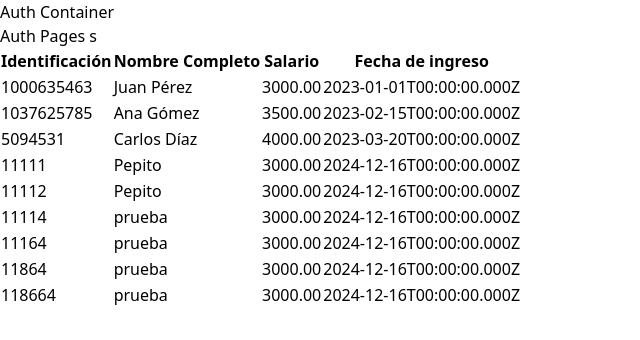
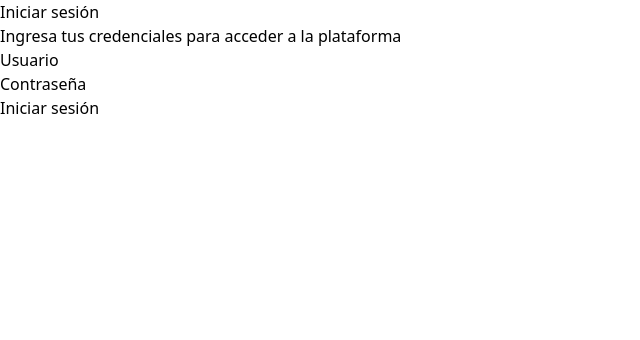
Before and after one commit to scruc1990/requestManagement_React, a React (Vite) app: page /#/auth/login in a window 1280 px wide. Shown: the top 340 px of the page, without its empty margins (0-640 px from the left). Built offline with nearby package versions, Linux system fonts and the light colour scheme; no server answers.

Commit message:
Rama: main Autor: Cristian Herrera Descripción: Se suben cambios del logeo y control del estado del token

```diff
--- a/package.json
+++ b/package.json
@@ -14,6 +14,7 @@
     "axios": "^1.7.9",
     "formik": "^2.4.6",
     "joi": "^17.13.3",
+    "prop-types": "^15.8.1",
     "react": "^18.3.1",
     "react-dom": "^18.3.1",
     "react-router-dom": "^7.1.0"
--- /dev/null
+++ b/src/components/auth/login-form/LoginForm.jsx
@@ -0,0 +1,65 @@
+import { InputComponent } from "@components/generic/InputComponent";
+import { useTokenContext } from "@hooks/useTokenContext";
+import { validates } from "@utils/functions/validates";
+import { login } from '@services/authServices.js';
+import { useFormik } from "formik";
+import Joi from "joi";
+
+const LoginForm = () => {
+    const { setToken } = useTokenContext();
+
+    const validationSchema = Joi.object({
+        usuario: Joi.string().max(100).required().messages({
+            "string.base": "El usuario debe ser un texto",
+            "string.empty": "El usuario es requerido",
+            "string.max": "El usuario no debe tener más de {#limit} caracteres"
+        }),
+        contraseña: Joi.string().max(200).required().messages({
+            "string.base": "La contraseña debe ser un texto",
+            "string.empty": "La contraseña es requerida",
+            "string.max": "La contraseña no debe tener más de {#limit} caracteres"
+        })
+    });
+
+    const validate = (values) => {
+        return validates(values, validationSchema);
+    };
+
+    const formik = useFormik({
+        initialValues: {
+            usuario: '',
+            contraseña: ''
+        },
+        validate,
+        onSubmit: async values => {
+            console.log(values);
+            const result = await login(values);
+            if (!result?.success){
+                return alert(result?.message);
+            }
+            setToken(result?.token);
+        }
+    });
+
+    return (
+        <form onSubmit={formik.handleSubmit} className="flex flex-col items-center">
+            <InputComponent
+                id="usuario"
+                name="usuario"
+                label="Usuario"
+                type="text"
+                formik={formik}
+            />
+            <InputComponent
+                id="contraseña"
+                name="contraseña"
+                label="Contraseña"
+                type="password"
+                formik={formik}
+            />
+            <button type="submit" className="rounded bg-blue-500 text-white px-4 py-2 mt-4">Iniciar sesión</button>
+        </form>
+    )
+};
+
+export default LoginForm;
--- /dev/null
+++ b/src/components/auth/login-header/LoginHeader.jsx
@@ -0,0 +1,17 @@
+import PropTypes from "prop-types";
+
+const LoginHeader = ({ title, description }) => {
+  return (
+    <div className="pb-6 flex flex-col items-center">
+      <h1 className="text-lg font-bold">{title}</h1>
+      <p>{description}</p>
+    </div>
+  );
+}
+
+LoginHeader.propTypes = {
+  title: PropTypes.string,
+  description: PropTypes.string
+};
+
+export default LoginHeader;
--- a/src/components/generic/InputComponent.jsx
+++ b/src/components/generic/InputComponent.jsx
@@ -0,0 +1,36 @@
+import PropTypes from 'prop-types';
+
+export const InputComponent = ({
+    id,
+    name,
+    label,
+    type,
+    formik,
+}) => {
+
+    return (
+        <div className="'mb-4 bg-sky-100'">
+            <label htmlFor={id} className="block black text-gray-700 ">
+                {label}
+            </label>
+            <input
+            id={id}
+            name={name}
+            type={type}
+            className='w-full border border-gray-300 rounded-md py-2 px-3 focus:outline-none focus:border-blue-500'
+            {...formik.getFieldProps(name)}
+            />
+            {(formik.errors[name] && formik.touched[name]) ?
+                <div className="text-red-500">{formik.errors[name]}</div> : null}
+        </div>
+    );
+};
+
+InputComponent.propTypes = {
+    id: PropTypes.string.isRequired,
+    name: PropTypes.string.isRequired,
+    label: PropTypes.string.isRequired,
+    type: PropTypes.string.isRequired,
+    formik: PropTypes.object.isRequired,
+    styles: PropTypes.object
+};
--- a/src/containers/auth/AuthContainer.jsx
+++ b/src/containers/auth/AuthContainer.jsx
@@ -3,8 +3,7 @@ import { Outlet } from "react-router-dom";
 export default function AuthContainer() {
 
     return (
-        <div>
-            <h1>Auth Container</h1>
+        <div className="flex items-center justify-center">
             <Outlet />
         </div>
     )
--- a/src/hooks/useTokenContext.jsx
+++ b/src/hooks/useTokenContext.jsx
@@ -1,3 +1,4 @@
 import { TokenContext } from "@wrappers/TokenContextWrapper";
+import { useContext } from "react";
 
 export const useTokenContext = () => useContext(TokenContext);
--- a/src/pages/auth/AuthPages.jsx
+++ b/src/pages/auth/AuthPages.jsx
@@ -1,11 +1,17 @@
-import TableComponent from "@components/generic/TableComponent";
+import LoginForm from "@components/auth/login-form/LoginForm";
+import LoginHeader from "@components/auth/login-header/LoginHeader";
 
 const AuthPages = () => {
 
     return (
-        <div>
-            <h1>Auth Pages s</h1>
-            <TableComponent />
+        <div className="flex justify-center items-center h-screen">
+            <div className="w-full max-w-md">
+                <LoginHeader
+                    title="Iniciar sesión"
+                    description="Ingresa tus credenciales para acceder a la plataforma"
+                />
+                <LoginForm />
+            </div>
         </div>
     )
 }
--- a/src/services/authServices.js
+++ b/src/services/authServices.js
@@ -0,0 +1,6 @@
+import { publicAxios } from "@utils/axios/axios.js";
+
+export const login = async ({ usuario, contraseña }) => {
+    const { data } = await publicAxios.post('/auth/login', { usuario, contraseña });
+    return data;
+}
--- a/src/utils/axios/axios.js
+++ b/src/utils/axios/axios.js
@@ -1,13 +1,19 @@
 import { addRequestInterceptor } from "./interceptor";
+import axios from "axios";
 
-const BASE_URL = import.meta.env.BASE_URL;
-const config = {
+const BASE_URL = import.meta.env.VITE_API_URL;
+
+export const publicAxios = axios.create({
     baseURL: BASE_URL,
     headers: {
         'Content-Type': 'application/json'
     }
-};
+});
 
-export const axios = addRequestInterceptor(axios.create(config));
-
-export const tokenAxios = addRequestInterceptor(axios.create(config));
+export const tokenAxios = addRequestInterceptor(axios.create({
+    baseURL: BASE_URL,
+    headers: {
+        'Content-Type': 'application/json'
+    },
+    withCredentials: true
+}));
--- a/src/utils/axios/interceptor.js
+++ b/src/utils/axios/interceptor.js
@@ -19,4 +19,5 @@ const onRequestError = (error) => {
 
 export function addRequestInterceptor(axiosInstance) {
     axiosInstance.interceptors.request.use(onRequest, onRequestError);
+    return axiosInstance;
 }
--- /dev/null
+++ b/src/utils/functions/validates.js
@@ -0,0 +1,9 @@
+export const validates = (values, validationSchema) => {
+    const { error } = validationSchema.validate(values, { abortEarly: false });
+    if (!error) return {};
+    const errors = {};
+    error.details.forEach((detail) => {
+      errors[detail.path[0]] = detail.message;
+    });
+    return errors;
+};
```
